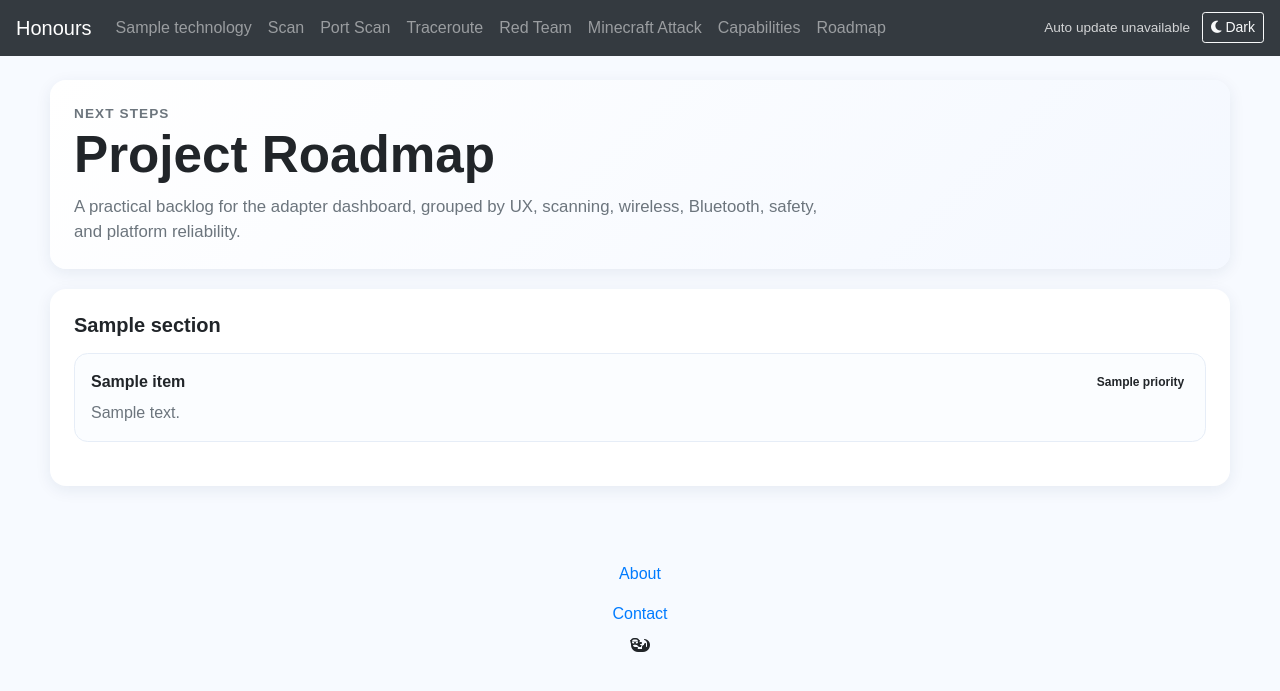
After one commit to sudo-rpaisley/mobile_router, a Python web app: template templates/roadmap.html in a window 1280 px wide. The commit adds this page. Shown: the top 691 px of the page. Run offline with Jinja, Linux system fonts and the light colour scheme; the template is opened without the code that fills it: most values are stand-ins (such as "Sample title", 1, 10 or a date in 2020); some libraries are stand-ins or nearby versions.

Commit message:
Add project roadmap page

```diff
--- a/static/style.css
+++ b/static/style.css
@@ -263,3 +263,27 @@ html[data-theme="dark"] .address-family {
 .theme-toggle {
     white-space: nowrap;
 }
+
+.roadmap-grid {
+    align-items: start;
+}
+
+.roadmap-card {
+    height: 100%;
+}
+
+.roadmap-list li {
+    display: grid;
+    gap: 0.45rem;
+}
+
+.roadmap-item-header {
+    align-items: center;
+    display: flex;
+    gap: 0.75rem;
+    justify-content: space-between;
+}
+
+.roadmap-item-title {
+    font-weight: 700;
+}
--- a/templates/_navbar.html
+++ b/templates/_navbar.html
@@ -29,6 +29,7 @@
       <a href="/red-team" class="nav-link {% if title == 'Red Team' %}active{% endif %}">Red Team</a>
       <a href="/minecraft-attack" class="nav-link {% if title == 'Minecraft Attack' %}active{% endif %}">Minecraft Attack</a>
       <a href="/capabilities" class="nav-link {% if title == 'Capabilities' %}active{% endif %}">Capabilities</a>
+      <a href="/roadmap" class="nav-link {% if title == 'Roadmap' %}active{% endif %}">Roadmap</a>
     </div>
     <div class="navbar-nav ml-auto nav-tools">
       <span id="adapter-auto-update-status" class="navbar-text auto-update-status">Auto updating</span>
--- /dev/null
+++ b/templates/roadmap.html
@@ -0,0 +1,34 @@
+{% extends 'base.html' %}
+
+{% block title %}Roadmap{% endblock %}
+
+{% block content %}
+<section class="page-hero">
+  <div class="page-hero-copy">
+    <p class="page-kicker">Next steps</p>
+    <h1 class="page-title">Project Roadmap</h1>
+    <p class="page-subtitle">A practical backlog for the adapter dashboard, grouped by UX, scanning, wireless, Bluetooth, safety, and platform reliability.</p>
+  </div>
+</section>
+
+<section class="theme-grid roadmap-grid">
+  {% for section in roadmap_sections %}
+    <article class="theme-card card roadmap-card">
+      <div class="card-body">
+        <h2 class="theme-section-title">{{ section.title }}</h2>
+        <ul class="theme-list roadmap-list">
+          {% for item in section['items'] %}
+            <li>
+              <div class="roadmap-item-header">
+                <span class="roadmap-item-title">{{ item.title }}</span>
+                <span class="badge badge-{{ item.priority_class }}">{{ item.priority }}</span>
+              </div>
+              <p class="mb-0 text-muted">{{ item.description }}</p>
+            </li>
+          {% endfor %}
+        </ul>
+      </div>
+    </article>
+  {% endfor %}
+</section>
+{% endblock %}
```
Also changed, not shown: app.py (+47 -0 lines), tests/test_routes.py (+7 -0 lines).
